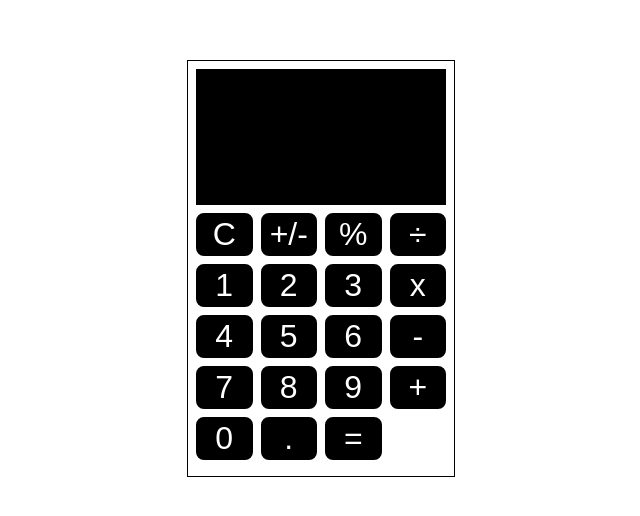
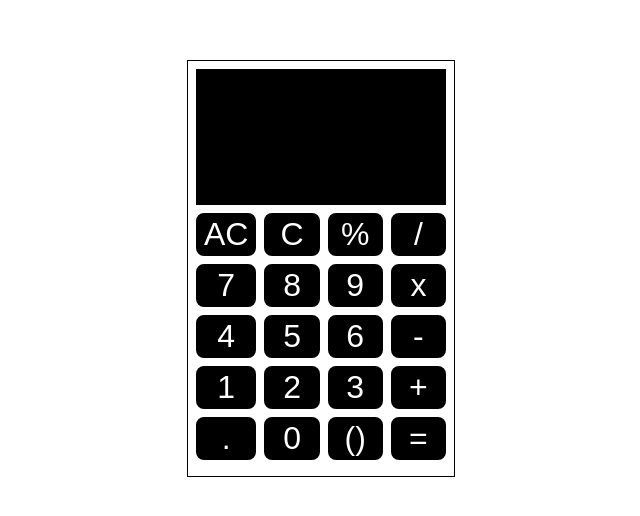
Before and after one commit to ishnmu/calcool, a React (Create React App) app: page / in a window 1280 px wide. Shown: the part 140-656 px from the top of the page, without its empty margins (327-967 px from the left). Built offline with nearby package versions, Linux system fonts and the light colour scheme.

Commit message:
Shunmugam | add functionality

```diff
--- a/src/common/Button/Button.js
+++ b/src/common/Button/Button.js
@@ -2,7 +2,15 @@ import React from "react";
 import { StyledButton } from "./Button.style.js";
 
 const Button = ({ label, onClick }) => {
-  return <StyledButton onClick={onClick}>{label}</StyledButton>;
+  const onClickHandler = ({target}) => onClick(target.value)
+  return (
+    <StyledButton
+      onClick={onClickHandler}
+      value={label}
+    >
+      {label}
+    </StyledButton>
+  );
 };
 
 export default Button;
--- a/src/components/Calculator/Calculator.js
+++ b/src/components/Calculator/Calculator.js
@@ -5,95 +5,120 @@ import { CalculatorWrapper, Section } from "./Calculator.style";
 
 const Calculator = () => {
   const [result, setResult] = React.useState("");
-  const data = [
-    {
-      label: "C",
-      onClick: () => result && setResult(""),
-    },
-    {
-      label: "+/-",
-      onClick: () =>
-        result &&
-        setResult(
-          parseInt(result) > 0 ? `-${result}` : Math.abs(result).toString()
-        ),
-    },
-    {
-      label: "%",
-      onClick: () => console.info("clicked", "%"),
-    },
-    {
-      label: "÷",
-      onClick: () => console.info("clicked", "÷"),
-    },
-    {
-      label: 1,
-      onClick: () => setResult(result ? result + "1" : "1"),
-    },
-    {
-      label: 2,
-      onClick: () => setResult(result ? result + "2" : "2"),
-    },
-    {
-      label: 3,
-      onClick: () => setResult(result ? result + "3" : "3"),
-    },
-    {
-      label: "x",
-      onClick: () => console.info("clicked", "x"),
-    },
-    {
-      label: 4,
-      onClick: () => setResult(result ? result + "4" : "4"),
-    },
-    {
-      label: 5,
-      onClick: () => setResult(result ? result + "5" : "5"),
-    },
-    {
-      label: 6,
-      onClick: () => setResult(result ? result + "6" : "6"),
-    },
-    {
-      label: "-",
-      onClick: () => console.info("clicked", "-"),
-    },
-    {
-      label: 7,
-      onClick: () => setResult(result ? result + "7" : "7"),
-    },
-    {
-      label: 8,
-      onClick: () => setResult(result ? result + "8" : "8"),
-    },
-    {
-      label: 9,
-      onClick: () => setResult(result ? result + "9" : "9"),
-    },
-    {
-      label: "+",
-      onClick: () => console.info("clicked", "+"),
-    },
-    {
-      label: 0,
-      onClick: () => setResult(result ? result + "0" : "0"),
-    },
-    {
-      label: ".",
-      onClick: () => console.info("clicked", "."),
-    },
-    {
-      label: "=",
-      onClick: () => console.info("clicked", "="),
-    },
+  const [otherOperant, setOtherOperant] = React.useState("");
+  const [waitingForOperant, setWaitingForOperant] = React.useState(false);
+  const [selectedOperator, setSelectedOperator] = React.useState("");
+  const OPERATORS = ["%", "/", "x", "-", "+", "="];
+  const DELETE = ["AC", "C"];
+  const onClearAll = () => {
+    setResult("");
+    setOtherOperant("");
+    setWaitingForOperant(false);
+    setSelectedOperator("");
+  };
+  const onClear = () => {
+    if (!waitingForOperant) {
+      return result && setResult(result.slice(0, result.length - 1));
+    } else {
+      return (
+        otherOperant &&
+        setOtherOperant(otherOperant.slice(0, otherOperant.length - 1))
+      );
+    }
+  };
+  const isOperator = (key) => OPERATORS.includes(key);
+  const isDelete = (key) => DELETE.includes(key);
+  const isAC = (key) => key === "AC";
+  const isDot = (key) => key === ".";
+  const isEqual = (key) => key === "=";
+  const evaluate = (op1, op2, optr) => {
+    try {
+      const operantOne = op1.includes('.') ? parseFloat(op1) : parseInt(op1);
+      const operantTwo = op2.includes('.') ? parseFloat(op2) : parseInt(op2);
+      switch (optr) {
+        case "+":
+          return (operantOne + operantTwo).toString();
+        case "-":
+          return (operantOne - operantTwo).toString();
+        case "x":
+          return (operantOne * operantTwo).toString();
+        case "/":
+          return (operantOne / operantTwo).toString();
+        case "%":
+          return (operantOne % operantTwo).toString();
+        default:
+          return "bad expression";
+      }
+    } catch {
+      return "something wrong";
+    }
+  };
+  const onKeyPress = (key) => {
+    if (isDelete(key)) {
+      return isAC(key) ? onClearAll() : onClear();
+    } else if (isOperator(key)) {
+      if (isEqual(key) && result && otherOperant && selectedOperator) {
+        const res = evaluate(result, otherOperant, selectedOperator);
+        setResult(`${res}`);
+        setWaitingForOperant(false);
+        setOtherOperant("");
+      } else if (!isEqual(key)) {
+        if (result && otherOperant) {
+          const res = evaluate(result, otherOperant, selectedOperator);
+          setResult(`${res}`);
+        }
+        setWaitingForOperant(true);
+        setSelectedOperator(key);
+        setOtherOperant("");
+      }
+      return;
+    } else {
+      if (
+        (isDot(key) &&
+          (!waitingForOperant
+            ? !result.includes(key)
+            : !otherOperant.includes(key))) ||
+        !isDot(key)
+      ) {
+        return !waitingForOperant
+          ? setResult(`${result}${key}`)
+          : setOtherOperant(`${otherOperant}${key}`);
+      }
+    }
+  };
+
+  const keys = [
+    "AC",
+    "C",
+    "%",
+    "/",
+    "7",
+    "8",
+    "9",
+    "x",
+    "4",
+    "5",
+    "6",
+    "-",
+    "1",
+    "2",
+    "3",
+    "+",
+    ".",
+    "0",
+    "()",
+    "=",
   ];
+
   return (
     <CalculatorWrapper>
       <Section>
-        <Screen data={result} />
+        <Screen
+          data={waitingForOperant && otherOperant ? otherOperant : result}
+        />
       </Section>
       <Section>
-        <Keypad data={data} />
+        <Keypad keys={keys} onPress={onKeyPress} />
       </Section>
     </CalculatorWrapper>
   );
--- a/src/components/Keypad/Keypad.js
+++ b/src/components/Keypad/Keypad.js
@@ -3,12 +3,12 @@ import Button from "../../common/Button/Button";
 import { KeypadWrapper } from "./Keypad.style";
 import "./Key.style.css";
 
-const Keypad = ({ data }) => {
+const Keypad = ({ keys, onPress }) => {
   return (
     <KeypadWrapper>
-      {data &&
-        data.map((item) => (
-          <Button onClick={item.onClick} label={item.label} />
+      {keys &&
+        keys.map((item) => (
+          <Button onClick={onPress} label={item} />
         ))}
     </KeypadWrapper>
   );
```
